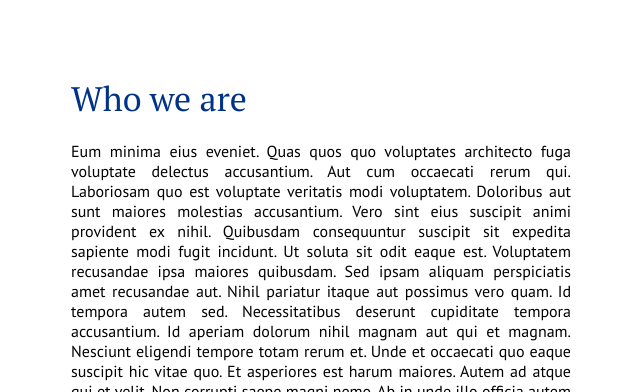
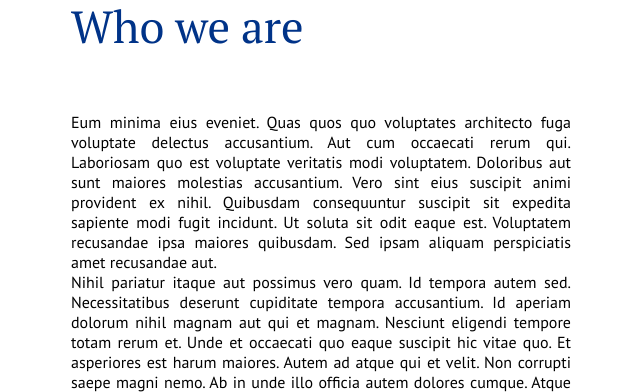
Before and after one commit to collectaneacollections/collectaneacollections.github.io, a Jekyll site: the page built from who.md, in a window 1280 px wide and 1400 px high, cut to the strip 1008-1400 px from the top of the window. Shown: the whole strip, without its empty margins (319-959 px from the left). Built offline with Jekyll 4.4.1, drawn with Linux system fonts in a browser that asks for light colours; some of the changed text lies outside the part shown.

Commit message:
Switch to markdown, various layout fixes

```diff
--- a/_includes/intermezzo.html
+++ b/_includes/intermezzo.html
@@ -1,3 +1,3 @@
-<div class="section intermezzo">
-	<img src="./assets/photos/{{ include.photo }}" alt="letter" />
+<div class="intermezzo">
+	<img src="/assets/photos/{{ include.photo }}" alt="letter" />
 </div>
--- a/_layouts/default.html
+++ b/_layouts/default.html
@@ -4,7 +4,7 @@
 	<meta name="viewport" content="initial-scale=0.6,maximum-scale=0.8,width=570">
 	<meta http-equiv="content-type" content="text/html; charset=utf-8">
 	<title>{{page.title}}</title>
-	<link type="text/css" href="./css/default.css" media="all" rel="stylesheet">
+	<link type="text/css" href="/css/default.css" media="all" rel="stylesheet">
 	<link href="https://fonts.googleapis.com/css?family=PT+Sans|PT+Serif&subset=latin-ext" rel="stylesheet">
 </head>
 <body>
--- /dev/null
+++ b/_layouts/post.html
@@ -0,0 +1,6 @@
+---
+layout: default
+---
+<div class="section post">
+	{{content}}
+</div>
--- a/css/default.css
+++ b/css/default.css
@@ -1,5 +1,5 @@
 body {
-	background-color: #000;
+	background-color: #fff;
 	margin: 0px;
 	font-family: 'PT Sans', sans;
 }
@@ -9,6 +9,7 @@
 	position: fixed;
 	top: 0px;
 	left: 0px;
+	height: 40px;
 	right: 0px;
 	padding: 20px;
 	background-color: rgba(0,0,0,0.5);
@@ -38,12 +39,9 @@
 #nav a, #menu {
 	font-size: 16px;
 	color: #eee;
-	padding-top:8px;
 	text-decoration: none;
-	padding-right: 30px;
-	padding-left: 30px;
+	padding: 8px 30px;
 	display: inline-block;
-	height: 25px;
 	border-left: 1px solid #aaa;
 }
 #nav a:hover {
@@ -82,34 +80,42 @@
 }
 #page {
 	margin: 0px 0px;
+	background-color: #fff;
 }
 .section {
 	background-color: #fff;
+	text-align:center;
 	margin: 0px;
-	text-align: center;
-	padding: 80px 0px;
+	padding: 40px 0px;
 }
-.section h2 {
+.section h2, h1 {
 	margin :0px; padding: 20px 0px;
 	color: #038;
 	font-weight: normal;
 	font-family: 'PT Serif', serif;
 	font-size: 34px;
 }
-.subsection h2 {
-	text-align: left;
+h1 {
+	font-size:45px;
 }
-.section.intermezzo {
-}
-.image_header {
+.image_header img {
+	width: 100%;
 }
 
- .image_header img {
+.intermezzo img{
 	width: 100%;
- }
-
-.section.intermezzo img{
-	width: 100%;
+}
+.intermezzo {
+	padding: 20px 0px;
+}
+.section p{
+	text-align: justify;
+	vertical-align: middle;
+	display: block;
+	margin-left: auto;
+	margin-right: auto;
+	width: 500px;
+	padding: 20px;
 }
 .subsection {
 	text-align: justify;
@@ -117,6 +123,12 @@
 	display: inline-block;
 	width: 500px;
 	padding: 20px;
+}
+.section h1, .section h2 {
+	text-align: left;
+	margin-left: auto;
+	margin-right: auto;
+	width: 500px;
 }
 .subsection.centertext{
 	text-align: center;
@@ -165,7 +177,7 @@
 	}
 	#menu:active ~ #nav, #menu:focus ~ #nav, #nav:hover, #nav:active {
 		position: absolute;
-		right: 0px; top : 73px;
+		right: 0px; top : 80px;
 		background: rgba(0,0,0,0.5);
 	}
 	#menu:active ~ #nav a, #menu:focus ~ #nav a, #nav:hover a, #nav:active a{
@@ -179,7 +191,7 @@
 	}
 }
 .button {
-	display: inline-block;
+	display: block;
 	background-color: #183;
 	color: white;
 	text-decoration: none;
@@ -187,8 +199,19 @@
 	font-size: 25px;
 	padding: 10px;
 	border-radius: 5px;
+	text-align: center;
+	width: 200px;
 	border: 1px solid #050;
+	margin-left: auto;
+	margin-right: auto;
 }
 .button:hover {
 	background-color: #3a5;
 }
+
+.section.post {
+	padding-top:0px;
+}
+.intermezzo:first-child {
+	padding-top:0px;
+}
--- a/who.html
+++ /dev/null
@@ -1,22 +0,0 @@
----
-layout: default
-title: Who we are
----
-	<div class="image_header">
-		<img src="./assets/photos/columbus_03.jpg" alt="letter" />
-	</div>
-	<div class="section">
-
-<div class="subsection">
-		<h2>Who we are</h2>	Eum minima eius eveniet. Quas quos quo voluptates architecto fuga voluptate delectus accusantium. Aut cum occaecati rerum qui. Laboriosam quo est voluptate veritatis modi voluptatem. Doloribus aut sunt maiores molestias accusantium.
-
-Vero sint eius suscipit animi provident ex nihil. Quibusdam consequuntur suscipit sit expedita sapiente modi fugit incidunt. Ut soluta sit odit eaque est. Voluptatem recusandae ipsa maiores quibusdam. Sed ipsam aliquam perspiciatis amet recusandae aut.
-
-Nihil pariatur itaque aut possimus vero quam. Id tempora autem sed. Necessitatibus deserunt cupiditate tempora accusantium. Id aperiam dolorum nihil magnam aut qui et magnam. Nesciunt eligendi tempore totam rerum et.
-
-Unde et occaecati quo eaque suscipit hic vitae quo. Et asperiores est harum maiores. Autem ad atque qui et velit. Non corrupti saepe magni nemo. Ab in unde illo officia autem dolores cumque. Atque qui iste tempore in molestias quas rerum.
-
-Et aspernatur fuga necessitatibus animi inventore. Quidem voluptatem voluptatem sint commodi sequi suscipit. Et veritatis fugit consequuntur.
-
-		</div>
-	</div>
--- /dev/null
+++ b/who.md
@@ -0,0 +1,26 @@
+---
+layout: post
+title: Who we are
+---
+
+{% include intermezzo.html photo="columbus_03.jpg" %}
+
+Who we are
+==========
+
+Eum minima eius eveniet. Quas quos quo voluptates architecto fuga
+voluptate delectus accusantium. Aut cum occaecati rerum qui. Laboriosam
+quo est voluptate veritatis modi voluptatem. Doloribus aut sunt maiores
+molestias accusantium.  Vero sint eius suscipit animi provident ex
+nihil. Quibusdam consequuntur suscipit sit expedita sapiente modi fugit
+incidunt. Ut soluta sit odit eaque est. Voluptatem recusandae ipsa
+maiores quibusdam. Sed ipsam aliquam perspiciatis amet recusandae aut.
+Nihil pariatur itaque aut possimus vero quam. Id tempora autem sed.
+Necessitatibus deserunt cupiditate tempora accusantium. Id aperiam
+dolorum nihil magnam aut qui et magnam. Nesciunt eligendi tempore totam
+rerum et.  Unde et occaecati quo eaque suscipit hic vitae quo. Et
+asperiores est harum maiores. Autem ad atque qui et velit. Non corrupti
+saepe magni nemo. Ab in unde illo officia autem dolores cumque. Atque
+qui iste tempore in molestias quas rerum.  Et aspernatur fuga
+necessitatibus animi inventore. Quidem voluptatem voluptatem sint
+commodi sequi suscipit. Et veritatis fugit consequuntur.
```
Also changed, not shown: contact.html (deleted, +0 -22 lines), contact.md (added, +23 -0 lines), hello-world.md (added, +28 -0 lines), index.html (+19 -14 lines), preorder.html (deleted, +0 -20 lines), preorder.md (added, +23 -0 lines), story.html (deleted, +0 -92 lines), story.md (added, +93 -0 lines).
